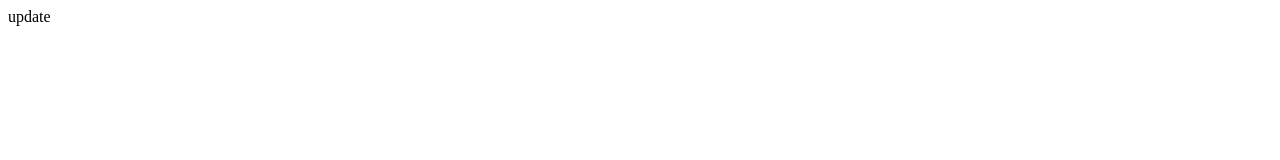
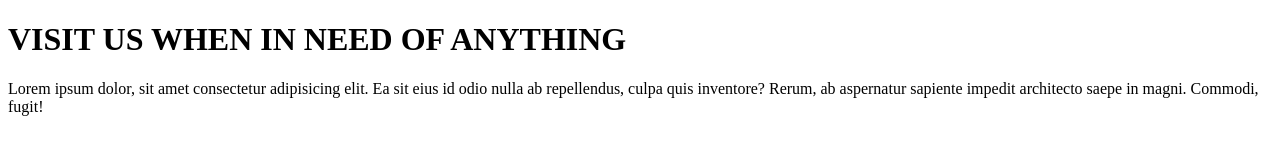
Before and after one commit to computerdev7/new-repo, a plain HTML site: page index.html in a window 1280 px wide. Drawn offline with Linux system fonts and the light colour scheme.

Commit message:
added home page intro

```diff
--- a/index.html
+++ b/index.html
@@ -6,6 +6,7 @@
     <title>Document</title>
 </head>
 <body>
-    update
+    <h1>VISIT US WHEN IN NEED OF ANYTHING</h1>
+    <p>Lorem ipsum dolor, sit amet consectetur adipisicing elit. Ea sit eius id odio nulla ab repellendus, culpa quis inventore? Rerum, ab aspernatur sapiente impedit architecto saepe in magni. Commodi, fugit!</p>
 </body>
 </html>
```
